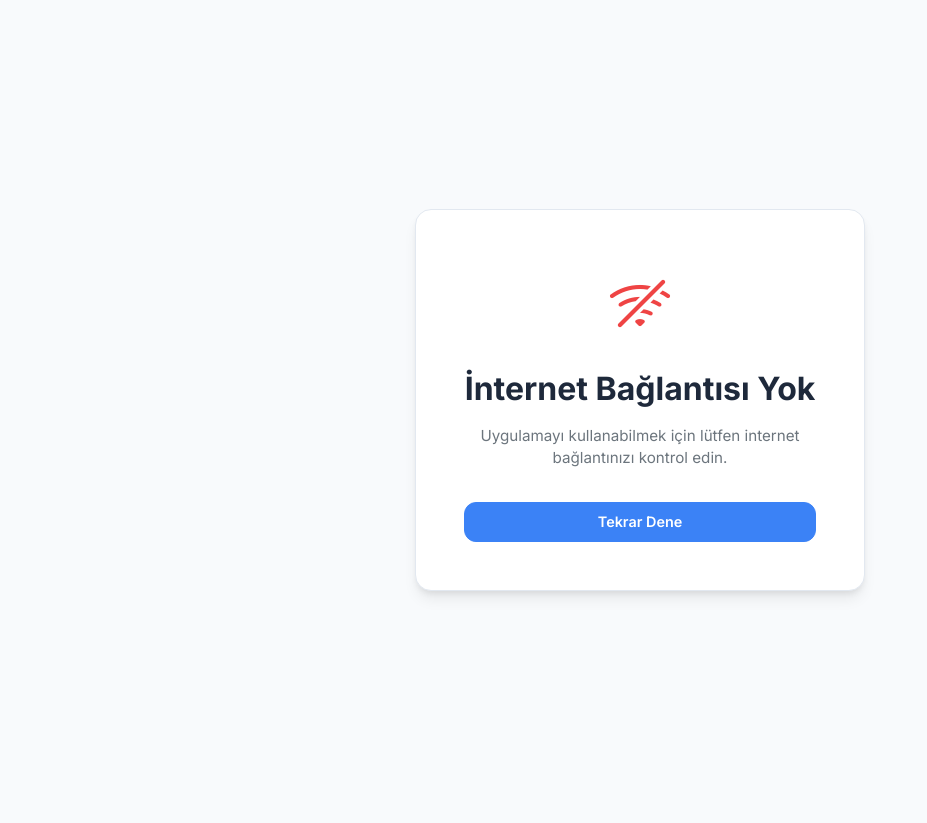
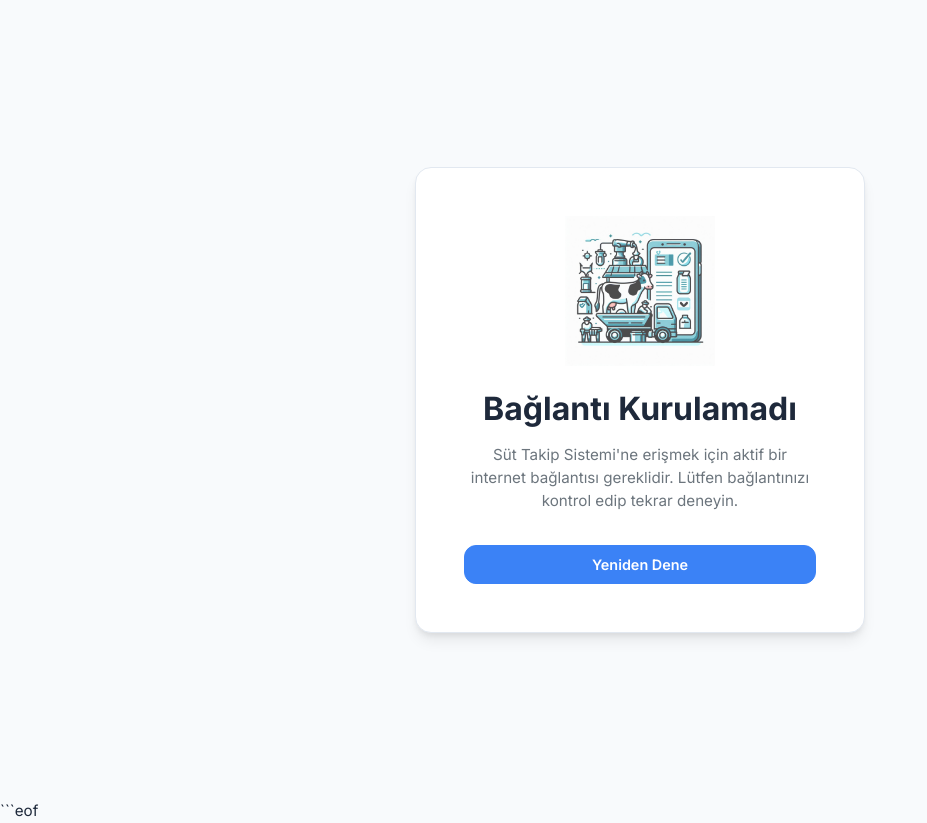
Before and after one commit to saydut/sutaski, a Flask app: page /offline in a window 1280 px wide. Shown: the whole page, without its empty margins (0-927 px from the left). Before the commit the page ends 597 px from the top, so only its background shows below. Run offline with Flask 3, Linux system fonts and the light colour scheme; some libraries are stand-ins or nearby versions.

Commit message:
Update offline.html

````diff
--- a/templates/offline.html
+++ b/templates/offline.html
@@ -5,26 +5,29 @@
     <meta name="viewport" content="width=device-width, initial-scale=1.0">
     <title>Çevrimdışı - Süt Takip Sistemi</title>
     <link href="https://cdn.jsdelivr.net/npm/bootstrap@5.3.3/dist/css/bootstrap.min.css" rel="stylesheet">
-    <link href="https://cdn.jsdelivr.net/npm/bootstrap-icons@1.11.3/font/bootstrap-icons.min.css" rel="stylesheet">
+    <link href="https://cdn.jsdelivr.net/npm/bootstrap-icons@1.1.3/font/bootstrap-icons.min.css" rel="stylesheet">
     <link rel="stylesheet" href="{{ url_for('static', filename='style.css') }}">
     <link rel="preconnect" href="https://fonts.googleapis.com">
     <link rel="preconnect" href="https://fonts.gstatic.com" crossorigin>
     <link href="https://fonts.googleapis.com/css2?family=Inter:wght@400;500;600;700&display=swap" rel="stylesheet">
-    <!-- EKLENDİ: Tema script'i -->
     <script src="{{ url_for('static', filename='theme.js') }}" defer></script>
 </head>
 <body>
     <div class="main-wrapper d-flex justify-content-center align-items-center min-vh-100 p-3">
         <div class="card p-4 p-md-5 w-100 text-center" style="max-width: 450px;">
-            <i class="bi bi-wifi-off" style="font-size: 4rem; color: var(--danger);"></i>
-            <h2 class="text-center my-3 fw-bold">İnternet Bağlantısı Yok</h2>
+
+            <img src="{{ url_for('static', filename='images/icon.png') }}" alt="Çevrimdışı İkonu" class="mx-auto" style="max-width: 150px; opacity: 0.7;">
+
+            <h2 class="text-center mt-4 mb-3 fw-bold">Bağlantı Kurulamadı</h2>
             <p class="text-secondary">
-                Uygulamayı kullanabilmek için lütfen internet bağlantınızı kontrol edin.
+                Süt Takip Sistemi'ne erişmek için aktif bir internet bağlantısı gereklidir. Lütfen bağlantınızı kontrol edip tekrar deneyin.
             </p>
+
             <div class="d-grid mt-3">
-                 <a href="/" class="btn btn-primary">Tekrar Dene</a>
+                 <a href="/" class="btn btn-primary">Yeniden Dene</a>
             </div>
         </div>
     </div>
 </body>
 </html>
+```eof
````
